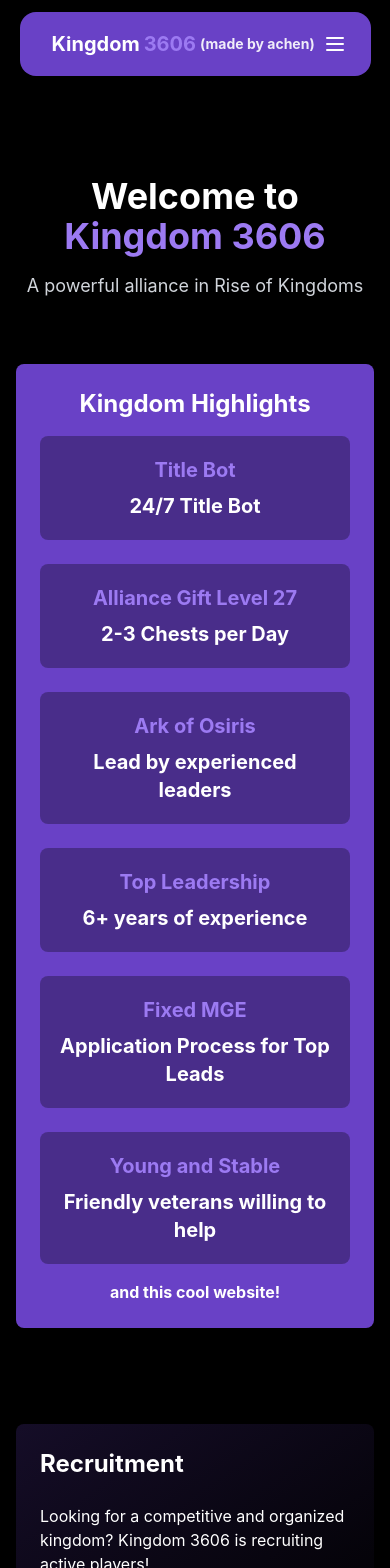
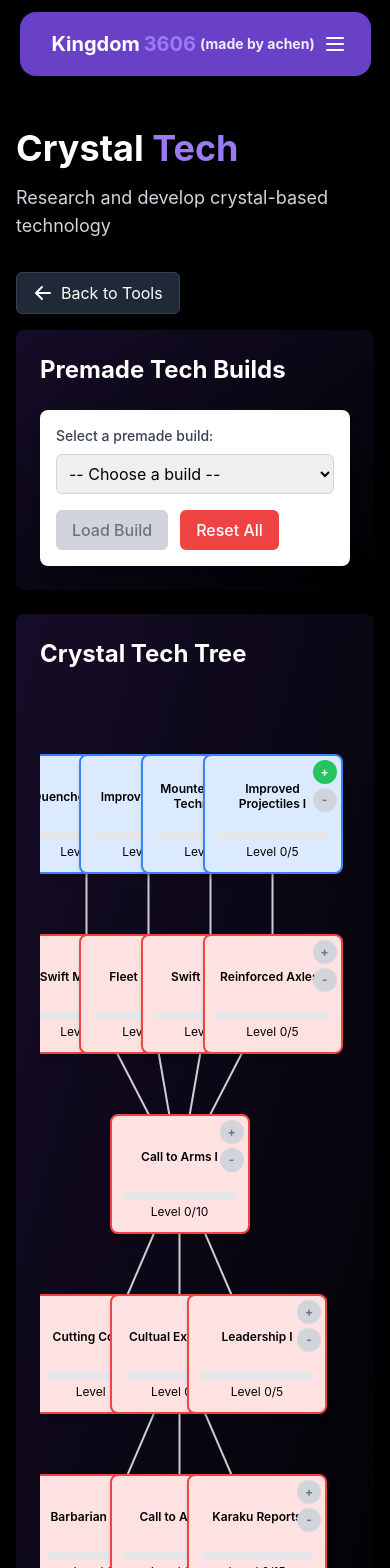
Before and after one commit to achen1076/3606, a React (Create React App) app: page /crystaltech in a window 390 px wide. Before the commit this address led to /. Shown: the top 1568 px of the page. Built offline with nearby package versions, Linux system fonts and the light colour scheme.

Commit message:
mobile friendly

```diff
--- a/src/components/molecules/NavLink.tsx
+++ b/src/components/molecules/NavLink.tsx
@@ -43,7 +43,10 @@ const NavLink: React.FC<NavLinkProps> = ({
   };
 
   return (
-    <div className="group relative overflow-hidden cursor-pointer" onClick={() => handleClick()}>
+    <div
+      className="group relative overflow-hidden cursor-pointer"
+      onClick={() => handleClick()}
+    >
       {isHashLink ? (
         <a
           href={to}
--- a/src/components/organisms/navbar.tsx
+++ b/src/components/organisms/navbar.tsx
@@ -17,7 +17,7 @@ const Navbar: React.FC<NavbarProps> = ({
 }) => {
   const [isMenuOpen, setIsMenuOpen] = useState(false);
   const { isMobile, isTablet, width } = useWindowSize();
-  const isSmallScreen = width < 1200; // Consider screens under 1200px as needing mobile menu
+  const isSmallScreen = width < 1200; // Use mobile menu for screens under 1200px
   const { isLoggedIn, user, logout } = useAuth();
   const navigate = useNavigate();
 
@@ -122,8 +122,8 @@ const Navbar: React.FC<NavbarProps> = ({
             <NavLink to="/stats">Stats</NavLink>
             <NavLink to="/leads">Leads</NavLink>
             <NavLink to="/tools">Tools</NavLink>
-            <NavLink to="/barbfortrally">Rally Data</NavLink>
-            <NavLink to="/crystaltech">Tech Tree</NavLink>
+            <NavLink to="/barbfortrally">Barb Fort Rally Data</NavLink>
+            <NavLink to="/crystaltech">Crystal Tech</NavLink>
             <NavLink to="/forms">Forms</NavLink>
             <a
               href="https://discord.gg/3606"
@@ -138,9 +138,7 @@ const Navbar: React.FC<NavbarProps> = ({
                 <span className="text-rok-purple-light py-2">
                   {user?.displayName}
                 </span>
-                {user?.role === "admin" && (
-                  <NavLink to="/admin">Admin</NavLink>
-                )}
+                {user?.role === "admin" && <NavLink to="/admin">Admin</NavLink>}
                 <NavLink to="/logout">Logout</NavLink>
               </>
             ) : (
--- a/src/pages/CrystalTechPage.tsx
+++ b/src/pages/CrystalTechPage.tsx
@@ -2,8 +2,7 @@ import React, { useState, useEffect } from "react";
 import PageLayout from "../components/templates/PageLayout.tsx";
 import PageTitle from "../components/molecules/PageTitle.tsx";
 import SectionCard from "../components/molecules/SectionCard.tsx";
-import { Link, Navigate } from "react-router-dom";
-import { useAuth } from "../contexts/AuthContext.tsx";
+import { Link } from "react-router-dom";
 import techTreeData from "../data/crystal_tech_data.json";
 import premadeTechTrees from "../data/premade_tech_trees.json";
 
@@ -64,7 +63,6 @@ interface TechNodeProps {
   onClick: (node: TechNode) => void;
   isAvailable: boolean;
   canUpgrade: (node: TechNode) => boolean;
-  canDowngrade: (node: TechNode) => boolean;
   onUpgrade: (node: TechNode) => void;
   onDowngrade: (node: TechNode) => void;
 }
@@ -74,7 +72,6 @@ const TechNodeComponent: React.FC<TechNodeProps> = ({
   onClick,
   isAvailable,
   canUpgrade,
-  canDowngrade,
   onUpgrade,
   onDowngrade,
 }) => {
@@ -102,7 +99,7 @@ const TechNodeComponent: React.FC<TechNodeProps> = ({
 
   return (
     <div
-      className={`absolute p-2 lg:p-3 rounded-lg shadow-md cursor-pointer transition-all duration-300 w-[120px] lg:w-[140px] h-[100px] lg:h-[120px] ${bgColor} ${borderColor} border-2 hover:shadow-lg flex flex-col justify-between group`}
+      className={`absolute p-3 rounded-lg shadow-md cursor-pointer transition-all duration-300 w-[140px] h-[120px] ${bgColor} ${borderColor} border-2 hover:shadow-lg flex flex-col justify-between group`}
       style={{
         left: `${node.position.x}%`,
         top: `${node.position.y}%`,
@@ -111,10 +108,10 @@ const TechNodeComponent: React.FC<TechNodeProps> = ({
       }}
       onClick={() => onClick(node)}
     >
-      {/* Mobile: Always visible buttons, Desktop: Hover-activated */}
-      <div className="absolute top-1 right-1 opacity-100 lg:opacity-0 lg:group-hover:opacity-100 transition-opacity duration-200 flex flex-col gap-1">
+      {/* Mobile: Always visible, Desktop: Hover-activated + and - buttons */}
+      <div className="absolute top-1 right-1 opacity-100 sm:opacity-0 sm:group-hover:opacity-100 transition-opacity duration-200 flex flex-col gap-1">
         <button
-          className={`w-5 h-5 lg:w-6 lg:h-6 rounded-full text-xs font-bold flex items-center justify-center ${
+          className={`w-6 h-6 rounded-full text-xs font-bold flex items-center justify-center ${
             canUpgradeNode
               ? "bg-green-500 hover:bg-green-600 text-white"
               : "bg-gray-300 text-gray-500 cursor-not-allowed"
@@ -128,16 +125,16 @@ const TechNodeComponent: React.FC<TechNodeProps> = ({
           +
         </button>
         <button
-          className={`w-5 h-5 lg:w-6 lg:h-6 rounded-full text-xs font-bold flex items-center justify-center ${
-            canDowngrade(node)
+          className={`w-6 h-6 rounded-full text-xs font-bold flex items-center justify-center ${
+            node.level > 0
               ? "bg-red-500 hover:bg-red-600 text-white"
               : "bg-gray-300 text-gray-500 cursor-not-allowed"
           }`}
           onClick={(e) => {
             e.stopPropagation();
-            if (canDowngrade(node)) onDowngrade(node);
+            if (node.level > 0) onDowngrade(node);
           }}
-          disabled={!canDowngrade(node)}
+          disabled={node.level <= 0}
         >
           -
         </button>
@@ -145,20 +142,20 @@ const TechNodeComponent: React.FC<TechNodeProps> = ({
 
       <div className="flex flex-col items-center flex-1 justify-center">
         <div
-          className="font-semibold text-[10px] lg:text-xs text-center mb-1 lg:mb-2 leading-tight overflow-hidden"
-          style={{ maxHeight: "2rem" }}
+          className="font-semibold text-xs text-center mb-2 leading-tight overflow-hidden"
+          style={{ maxHeight: "2.5rem" }}
         >
           {node.name}
         </div>
       </div>
       <div className="w-full">
-        <div className="w-full bg-gray-200 rounded-full h-1.5 lg:h-2 mb-1">
+        <div className="w-full bg-gray-200 rounded-full h-2 mb-1">
           <div
-            className={`${progressColor} h-1.5 lg:h-2 rounded-full`}
+            className={`${progressColor} h-2 rounded-full`}
             style={{ width: `${progressPercentage}%` }}
           ></div>
         </div>
-        <div className="text-[10px] lg:text-xs text-center">
+        <div className="text-xs text-center">
           {isUnlockable
             ? `${node.level > 0 ? "Unlocked" : "Locked"}`
             : `Level ${node.level}/${node.maxLevel}`}
@@ -234,7 +231,6 @@ const getAllConnectionLines = (techTree: TechNode[]): ConnectionLineProps[] => {
 };
 
 export default function CrystalTechPage() {
-  const { user } = useAuth();
   const [techTree, setTechTree] = useState<TechNode[]>([]);
   const [selectedNode, setSelectedNode] = useState<TechNode | null>(null);
   const [loading, setLoading] = useState(true);
@@ -246,11 +242,6 @@ export default function CrystalTechPage() {
     setTechTree(techTreeData);
     setLoading(false);
   }, []);
-
-  // Restrict access to admin users only
-  if (!user || user.role !== 'admin') {
-    return <Navigate to="/" replace />;
-  }
 
   // Helper function to check if a prerequisite item is satisfied
   const isPrerequisiteItemSatisfied = (
@@ -397,60 +388,9 @@ export default function CrystalTechPage() {
     );
   };
 
-  // Check if downgrading a node would break any dependencies
-  const canDowngradeNode = (node: TechNode): boolean => {
-    if (!node || node.level <= 0) return false;
-
-    const targetLevel = node.level - 1;
-
-    // Check if any other tech nodes depend on the current level of this node
-    for (const otherNode of techTree) {
-      if (otherNode.id === node.id || otherNode.level === 0) continue;
-
-      // Check all prerequisites of the other node for all its current levels
-      for (let level = 1; level <= otherNode.level; level++) {
-        const prereqItems = getPrerequisiteItemsForLevel(otherNode, level);
-
-        for (const prereqItem of prereqItems) {
-          if ("orGroup" in prereqItem) {
-            // For orGroups, check if this node is the ONLY satisfied prerequisite
-            const satisfiedPrereqs = prereqItem.orGroup.filter((prereq) => {
-              if (prereq.id === node.id) {
-                // Check if the target level would still satisfy this prerequisite
-                return targetLevel >= prereq.requiredLevel;
-              } else {
-                const prereqNode = techTree.find((n) => n.id === prereq.id);
-                return prereqNode && prereqNode.level >= prereq.requiredLevel;
-              }
-            });
-
-            // If no prerequisites would be satisfied after downgrade, prevent it
-            if (satisfiedPrereqs.length === 0) {
-              return false;
-            }
-          } else {
-            // For individual prerequisites, check if this node is required
-            if (prereqItem.id === node.id && targetLevel < prereqItem.requiredLevel) {
-              return false;
-            }
-          }
-        }
-      }
-    }
-
-    return true;
-  };
-
   // Handle downgrade
   const handleDowngrade = (node: TechNode) => {
     if (!node || node.level <= 0) return;
-
-    // Check if downgrading would break any dependencies
-    if (!canDowngradeNode(node)) {
-      // Could show a toast/alert here in the future
-      console.log(`Cannot downgrade ${node.name}: Other techs depend on this level`);
-      return;
-    }
 
     // Remove from upgrade order (remove the last occurrence of this tech at this level)
     setUpgradeOrder((prev) => {
@@ -573,8 +513,6 @@ export default function CrystalTechPage() {
     return minLevel;
   };
 
-
-
   // Render prerequisites list
   const renderPrerequisites = (prerequisites: Prerequisite[]) => {
     return prerequisites.map((prereq, index) => {
@@ -642,14 +580,22 @@ export default function CrystalTechPage() {
     let skippedCount = 0;
 
     // Helper function to check if we can upgrade a node to a specific level
-    const canUpgradeToLevel = (nodeId: string, targetLevel: number, currentTree: TechNode[]): number => {
-      const node = currentTree.find(n => n.id === nodeId);
+    const canUpgradeToLevel = (
+      nodeId: string,
+      targetLevel: number,
+      currentTree: TechNode[]
+    ): number => {
+      const node = currentTree.find((n) => n.id === nodeId);
       if (!node) return 0;
 
       let maxAchievableLevel = node.level;
 
       // Try to upgrade level by level, checking prerequisites for each
-      for (let level = node.level + 1; level <= Math.min(targetLevel, node.maxLevel); level++) {
+      for (
+        let level = node.level + 1;
+        level <= Math.min(targetLevel, node.maxLevel);
+        level++
+      ) {
         // Get prerequisites for this specific level
         const levelPrereqs = getPrerequisiteItemsForLevel(node, level);
 
@@ -686,12 +632,18 @@ export default function CrystalTechPage() {
       }
 
       const node = newTree[nodeIndex];
-      const maxAchievableLevel = canUpgradeToLevel(upgrade.techId, upgrade.targetLevel, newTree);
+      const maxAchievableLevel = canUpgradeToLevel(
+        upgrade.techId,
+        upgrade.targetLevel,
+        newTree
+      );
 
       if (maxAchievableLevel > node.level) {
         // Add upgrades to order for each achievable level
         for (let level = node.level + 1; level <= maxAchievableLevel; level++) {
-          const crystalCost = node.crystalCost ? node.crystalCost[level - 1] || 0 : 0;
+          const crystalCost = node.crystalCost
+            ? node.crystalCost[level - 1] || 0
+            : 0;
           newUpgradeOrder.push({
             techId: node.id,
             level: level,
@@ -705,15 +657,21 @@ export default function CrystalTechPage() {
         appliedCount++;
 
         if (maxAchievableLevel < upgrade.targetLevel) {
-          console.log(`${node.name}: Could only upgrade to level ${maxAchievableLevel} instead of ${upgrade.targetLevel} due to missing prerequisites`);
+          console.log(
+            `${node.name}: Could only upgrade to level ${maxAchievableLevel} instead of ${upgrade.targetLevel} due to missing prerequisites`
+          );
         }
       } else {
-        console.log(`${node.name}: Skipped - prerequisites not met for any upgrades`);
+        console.log(
+          `${node.name}: Skipped - prerequisites not met for any upgrades`
+        );
         skippedCount++;
       }
     });
 
-    console.log(`Build applied: ${appliedCount} upgrades successful, ${skippedCount} skipped due to prerequisites`);
+    console.log(
+      `Build applied: ${appliedCount} upgrades successful, ${skippedCount} skipped due to prerequisites`
+    );
 
     setTechTree(newTree);
     setUpgradeOrder(newUpgradeOrder);
@@ -803,13 +761,20 @@ export default function CrystalTechPage() {
             {selectedBuild && (
               <div className="mb-4">
                 {(() => {
-                  const build = premadeTechTrees.find((b) => b.id === selectedBuild);
+                  const build = premadeTechTrees.find(
+                    (b) => b.id === selectedBuild
+                  );
                   return build ? (
                     <div className="bg-gray-50 p-3 rounded-md">
-                      <h4 className="font-semibold text-gray-800 mb-1">{build.name}</h4>
-                      <p className="text-sm text-gray-600 mb-2">{build.description}</p>
+                      <h4 className="font-semibold text-gray-800 mb-1">
+                        {build.name}
+                      </h4>
+                      <p className="text-sm text-gray-600 mb-2">
+                        {build.description}
+                      </p>
                       <div className="text-xs text-gray-500">
-                        <span className="font-medium">Upgrades:</span> {build.upgrades.length} techs
+                        <span className="font-medium">Upgrades:</span>{" "}
+                        {build.upgrades.length} techs
                       </div>
                     </div>
                   ) : null;
@@ -817,11 +782,13 @@ export default function CrystalTechPage() {
               </div>
             )}
 
-            <div className="flex flex-col sm:flex-row gap-3">
+            <div className="flex gap-3">
               <button
-                onClick={() => selectedBuild && loadPremadeTechTree(selectedBuild)}
+                onClick={() =>
+                  selectedBuild && loadPremadeTechTree(selectedBuild)
+                }
                 disabled={!selectedBuild}
-                className={`px-4 py-2 rounded-md font-medium flex-1 sm:flex-none ${
+                className={`px-4 py-2 rounded-md font-medium ${
                   selectedBuild
                     ? "bg-blue-500 hover:bg-blue-600 text-white"
                     : "bg-gray-300 text-gray-500 cursor-not-allowed"
@@ -831,7 +798,7 @@ export default function CrystalTechPage() {
               </button>
               <button
                 onClick={resetTechTree}
-                className="px-4 py-2 bg-red-500 hover:bg-red-600 text-white rounded-md font-medium flex-1 sm:flex-none"
+                className="px-4 py-2 bg-red-500 hover:bg-red-600 text-white rounded-md font-medium"
               >
                 Reset All
               </button>
@@ -840,11 +807,11 @@ export default function CrystalTechPage() {
         </SectionCard>
       </div>
 
-      <div className="flex flex-col lg:grid lg:grid-cols-3 gap-6">
+      <div className="grid grid-cols-1 lg:grid-cols-3 gap-6">
         {/* Tech Tree Visualization */}
-        <div className="lg:col-span-2 order-2 lg:order-1">
+        <div className="lg:col-span-2">
           <SectionCard title="Crystal Tech Tree">
-            <div className="relative w-full h-[600px] lg:h-[1200px] overflow-auto">
+            <div className="relative w-full h-[1200px] overflow-auto">
               {/* Connection Lines SVG Overlay */}
               <svg
                 className="absolute top-0 left-0 w-full pointer-events-none"
@@ -867,7 +834,6 @@ export default function CrystalTechPage() {
                   onClick={handleNodeClick}
                   isAvailable={isNodeAvailable(node)}
                   canUpgrade={canUpgrade}
-                  canDowngrade={canDowngradeNode}
                   onUpgrade={handleUpgrade}
                   onDowngrade={handleDowngrade}
                 />
@@ -877,13 +843,11 @@ export default function CrystalTechPage() {
         </div>
 
         {/* Tech Details Panel */}
-        <div className="order-1 lg:order-2">
+        <div>
           <SectionCard title="Tech Details">
             {selectedNode ? (
               <div className="bg-white p-4 rounded-lg shadow-lg">
-                <h3 className="text-xl font-bold mb-2">
-                  {selectedNode.name}
-                </h3>
+                <h3 className="text-xl font-bold mb-2">{selectedNode.name}</h3>
                 <p className="text-gray-700 mb-3">
                   {selectedNode.val1}:{" "}
                   {selectedNode.val2[selectedNode.level] ||
@@ -931,25 +895,25 @@ export default function CrystalTechPage() {
                   )}
 
                 <div className="flex flex-col gap-2">
-                  <div className="flex items-center justify-between mb-4">
+                  <div className="flex justify-center gap-4 items-center">
                     <button
-                      className={`w-12 h-12 lg:w-10 lg:h-10 rounded-full flex items-center justify-center text-xl font-bold ${
-                        canDowngradeNode(selectedNode)
+                      className={`w-10 h-10 rounded-full flex items-center justify-center text-xl font-bold ${
+                        canDowngrade(selectedNode)
                           ? "bg-red-500 hover:bg-red-600 text-white"
                           : "bg-gray-300 text-gray-500 cursor-not-allowed"
                       }`}
                       onClick={() => handleDowngrade(selectedNode)}
-                      disabled={!canDowngradeNode(selectedNode)}
+                      disabled={!canDowngrade(selectedNode)}
                     >
                       -
                     </button>
-                    <span className="text-lg lg:text-lg font-semibold min-w-[80px] text-center">
+                    <span className="text-lg font-semibold min-w-[80px] text-center">
                       {selectedNode.maxLevel === 1
                         ? `${selectedNode.level > 0 ? "Unlocked" : "Locked"}`
                         : `${selectedNode.level}/${selectedNode.maxLevel}`}
                     </span>
                     <button
-                      className={`w-12 h-12 lg:w-10 lg:h-10 rounded-full flex items-center justify-center text-xl font-bold ${
+                      className={`w-10 h-10 rounded-full flex items-center justify-center text-xl font-bold ${
                         canUpgrade(selectedNode)
                           ? selectedNode.maxLevel === 1
                             ? "bg-purple-500 hover:bg-purple-600 text-white"
@@ -1123,8 +1087,6 @@ export default function CrystalTechPage() {
             </div>
           )}
 
-
-
           <div className="mt-4">
             <button
               onClick={resetTechTree}
@@ -1143,7 +1105,7 @@ export default function CrystalTechPage() {
             {upgradeOrder.length > 0 ? (
               <div>
                 <div className="mb-3">
-                  <div className="font-semibold text-base lg:text-lg mb-2">
+                  <div className="font-semibold text-lg mb-2">
                     Total Cost:{" "}
                     {upgradeOrder
                       .reduce((sum, item) => sum + item.crystalCost, 0)
@@ -1155,15 +1117,15 @@ export default function CrystalTechPage() {
                     {upgradeOrder.length !== 1 ? "s" : ""} planned
                   </div>
                 </div>
-                <div className="max-h-48 lg:max-h-64 overflow-y-auto">
+                <div className="max-h-64 overflow-y-auto">
                   <ol className="list-decimal list-inside space-y-2">
                     {upgradeOrder.map((item, index) => (
                       <li
                         key={`${item.techId}-${item.level}-${index}`}
-                        className="text-xs lg:text-sm"
+                        className="text-sm"
                       >
                         <span className="font-medium">{item.name}</span>
-                        <span className="text-gray-600 ml-1 lg:ml-2 block lg:inline">
+                        <span className="text-gray-600 ml-2">
                           ({item.crystalCost.toLocaleString()} crystals)
                         </span>
                       </li>
```
Lines whose indentation alone changed are shown as unchanged.
